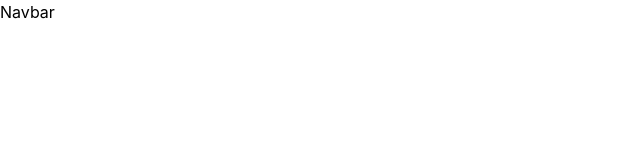
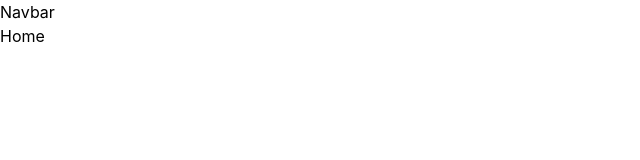
Before and after one commit to comfortmbah/shopping-cart, a React (Vite) app: page / in a window 1280 px wide. Shown: the top 160 px of the page, without its empty margins (0-640 px from the left). Built offline with nearby package versions, Linux system fonts and the light colour scheme.

Commit message:
Add react router Outlet with context

```diff
--- a/src/layouts/RootLayout.jsx
+++ b/src/layouts/RootLayout.jsx
@@ -1,5 +1,6 @@
 import { useState } from 'react'
 import Navbar from '../components/Navbar';
+import { Outlet } from 'react-router-dom'
 
 const RootLayout = () => {
   const [cart, setCart] = useState([]);
@@ -7,6 +8,9 @@
   return (
     <div>
       <Navbar />
+      <main>
+        <Outlet context={{ cart, setCart }} />
+      </main>
     </div>
   )
 }
```
